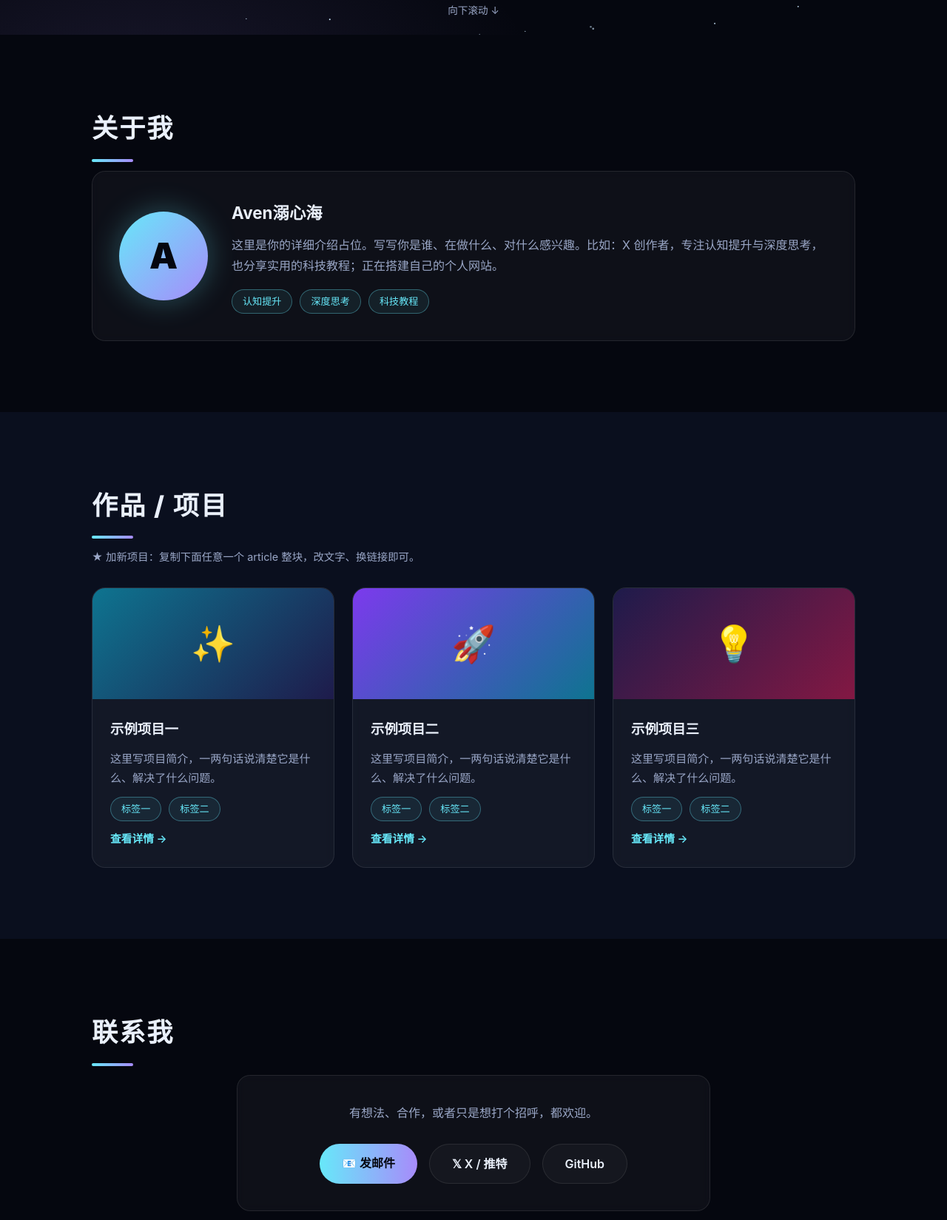
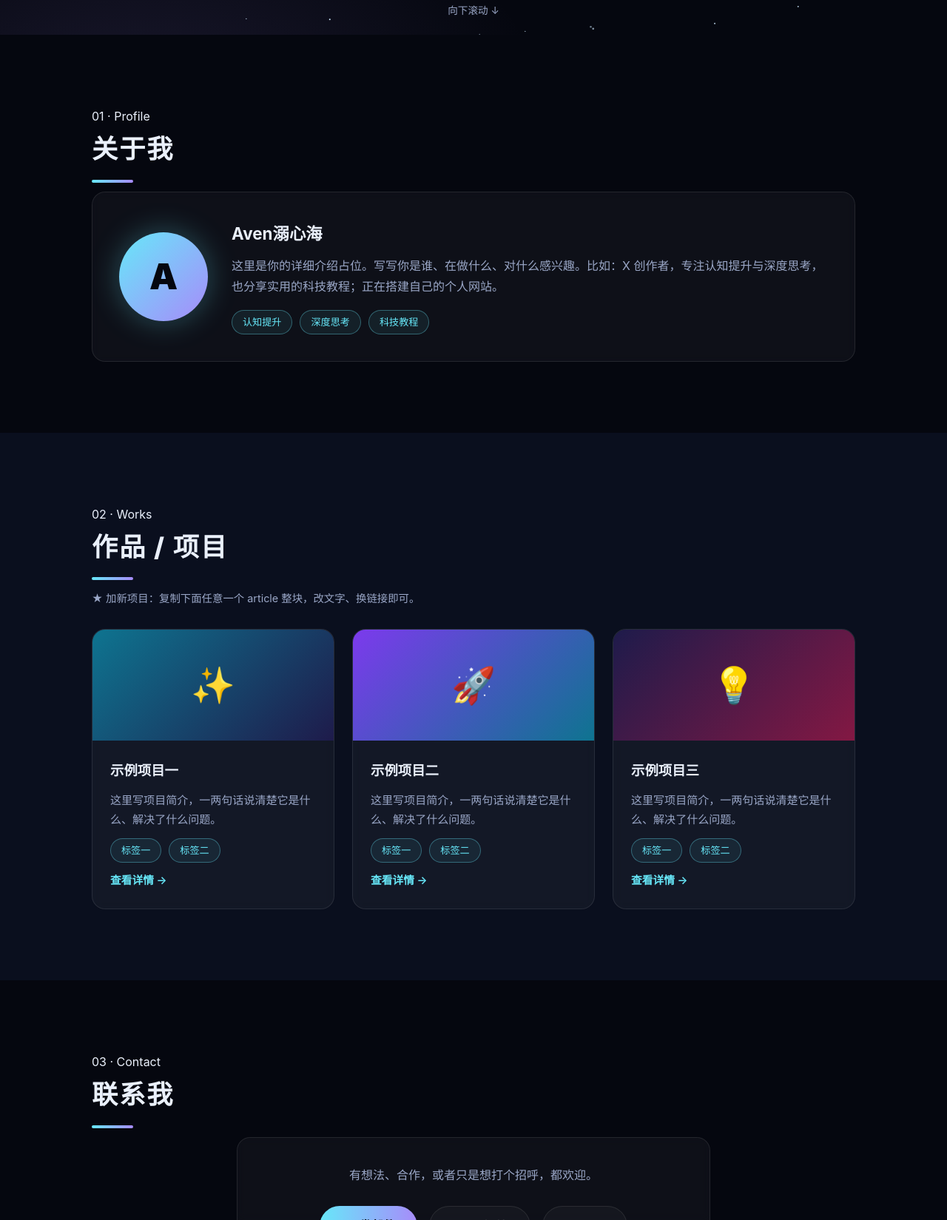
Before and after one commit to shadow1703637220-byte/shadow1703637220-byte.github.io, a plain HTML site: page index.html in a window 1280 px wide. Shown: the part 753-2402 px from the top of the page at 74% size. Drawn offline with Linux system fonts and the light colour scheme.

Commit message:
Update index.html

```diff
--- a/index.html
+++ b/index.html
@@ -8,6 +8,9 @@
 <link rel="stylesheet" href="css/style.css">
 </head>
 <body>
+
+<!-- 顶部滚动进度条 -->
+<div id="progress"></div>
 
 <!-- ══════════ 顶部导航 ══════════ -->
 <nav id="nav">
@@ -43,6 +46,7 @@
 <!-- ══════════ 关于我 ══════════ -->
 <section id="about" class="section">
   <div class="container">
+    <p class="kicker">01 · Profile</p>
     <h2 class="section-title">关于我</h2>
     <div class="card about-card reveal">
       <!-- 默认头像：名字首字母。上传头像后，把下面这行换成注释里的 img 那行 -->
@@ -67,6 +71,7 @@
 <!-- ══════════ 作品 / 项目 ══════════ -->
 <section id="projects" class="section">
   <div class="container">
+    <p class="kicker">02 · Works</p>
     <h2 class="section-title">作品 / 项目</h2>
     <p class="section-sub">★ 加新项目：复制下面任意一个 article 整块，改文字、换链接即可。</p>
     <div class="grid">
@@ -109,6 +114,7 @@
 <!-- ══════════ 联系我 ══════════ -->
 <section id="contact" class="section">
   <div class="container">
+    <p class="kicker">03 · Contact</p>
     <h2 class="section-title">联系我</h2>
     <div class="card contact-card reveal">
       <p>有想法、合作，或者只是想打个招呼，都欢迎。</p>
```
